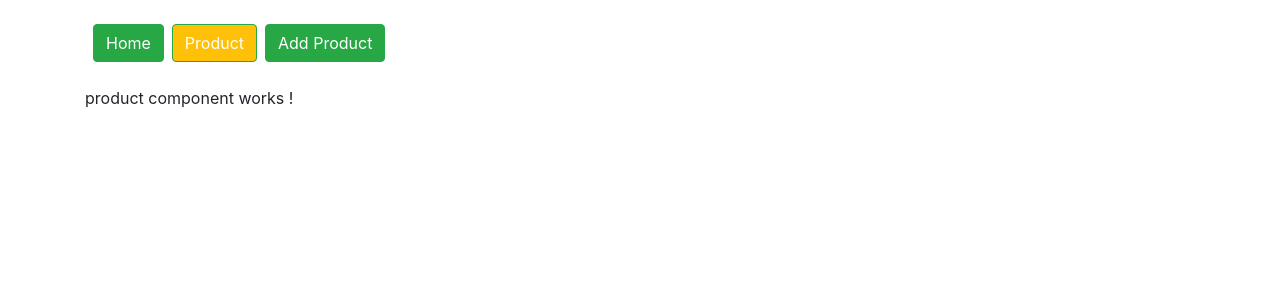
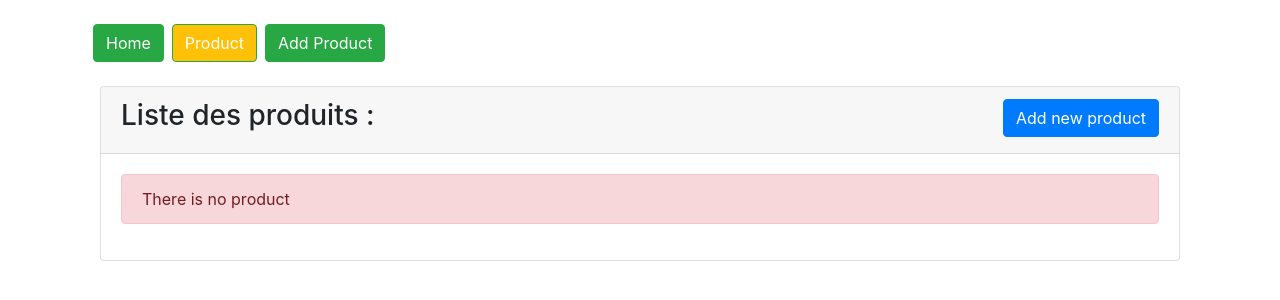
Before and after one commit to AdamHamdi/Kmr-script_angular_helloWorld, an Angular app: page /product in a window 1280 px wide. Shown: the top 300 px of the page. Built offline with nearby package versions, Linux system fonts and the light colour scheme.

Commit message:
products

```diff
--- a/src/app/add-product/add-product.component.html
+++ b/src/app/add-product/add-product.component.html
@@ -1,6 +1,9 @@
 <div class="container">
     <div class="row">
         <div class="col-md-12">
+            <div class="card">
+                <h4 class="card-header bg-info text-center text-white">Add a new product</h4>
+                <div class="card-body">
                     <form>
                         <div class="form-group">
                             <label for="">ID</label>
@@ -12,9 +15,11 @@
                         </div>
                         <div class="form-group ">
 
-                    <input type="submit " class="btn btn-success btn-block ">
+                            <input type="submit " class="btn btn-primary" value="Add ">
                         </div>
                     </form>
                 </div>
             </div>
         </div>
+    </div>
+</div>
--- a/src/app/product/product.component.html
+++ b/src/app/product/product.component.html
@@ -1,3 +1,42 @@
 <!-- <p>{{ isFavorite }}</p>
 <p (click)="OnClick()"> Hello</p> -->
-<p>product component works !</p>
+<div class="container">
+    <div class="row">
+        <div class="col-md-12 ">
+            <div class="card">
+                <div class="card-header d-flex">
+                    <h3>Liste des produits :</h3>
+                    <div class="ml-auto">
+                        <a routerLink="/add-product" class="btn btn-primary ">Add new product</a>
+                    </div>
+                </div>
+                <div class="card-body ">
+                    <div *ngIf="products.length == 0">
+                        <p class="alert alert-danger"> There is no product</p>
+                    </div>
+                    <div *ngIf="products.length !=0">
+                        <table class="table table-bordered">
+                            <thead class="bg-info">
+                                <tr>
+                                    <td>ID</td>
+                                    <td>Title</td>
+                                    <td>Description</td>
+                                    <td>Actions</td>
+                                </tr>
+                            </thead>
+                            <tbody>
+                                <tr *ngFor="let product of products">
+                                    <td></td>
+                                    <td></td>
+                                    <td></td>
+                                    <td></td>
+                                </tr>
+                            </tbody>
+                        </table>
+                    </div>
+
+                </div>
+            </div>
+        </div>
+    </div>
+</div>
--- a/src/app/product/product.component.ts
+++ b/src/app/product/product.component.ts
@@ -1,5 +1,6 @@
 import { Component, Input, OnInit, Output, EventEmitter } from '@angular/core';
 import { ServiceProductService } from './../services/service-product.service';
+import { Product } from './../interfaces/product';
 
 
 @Component({
@@ -8,19 +9,19 @@ import { ServiceProductService } from './../services/service-product.service';
   styleUrls: ['./product.component.css']
 })
 export class ProductComponent implements OnInit {
-@Input() isFavorite = true;
+// @Input() isFavorite = true;
 
-@Output() myEvent = new EventEmitter();
+// @Output() myEvent = new EventEmitter();
+products : Array <Product>=[];
 
-
-  constructor(private product_service: ServiceProductService) {
+  constructor(private prodservice: ServiceProductService) {
 
   }
 
   ngOnInit(): void {
   }
 
-  OnClick(){
-    this.myEvent.emit(5555);
-  }
+  // OnClick(){
+  //   this.myEvent.emit(5555);
+  // }
 }
--- a/src/app/services/service-product.service.ts
+++ b/src/app/services/service-product.service.ts
@@ -5,6 +5,7 @@ import { Product } from './../interfaces/product';
   providedIn: 'root'
 })
 export class ServiceProductService {
-products : Array <Product>;
+products : Array <Product>=[];
+
   constructor() { }
 }
```
Lines whose indentation alone changed are shown as unchanged.
